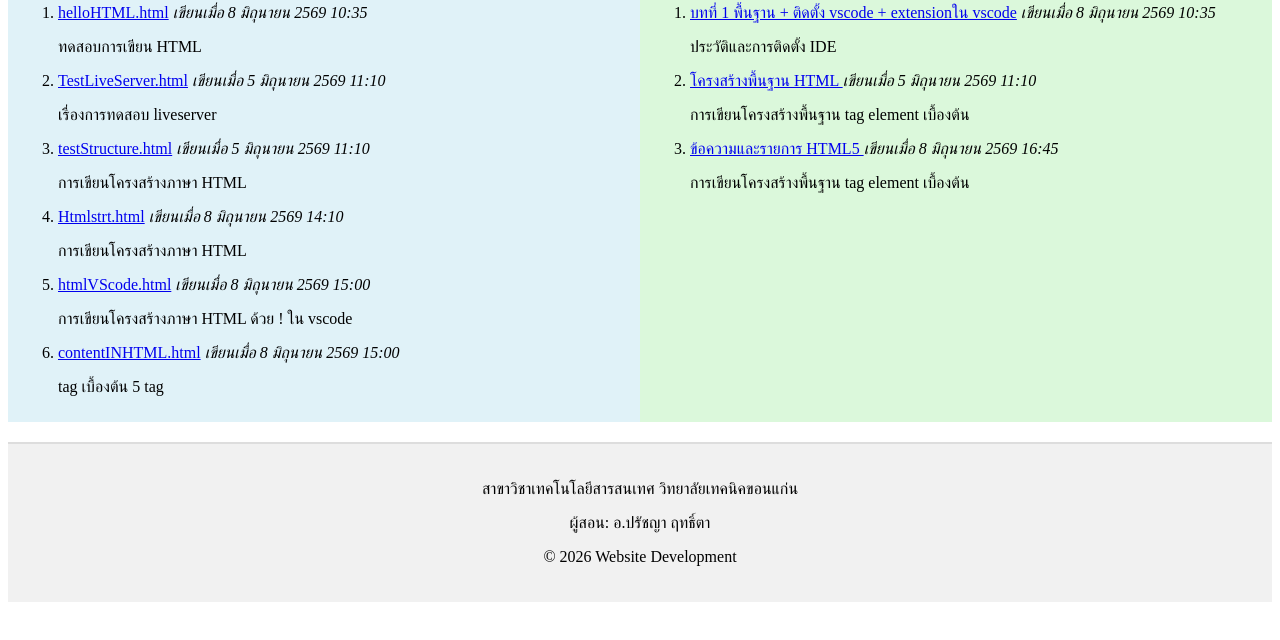
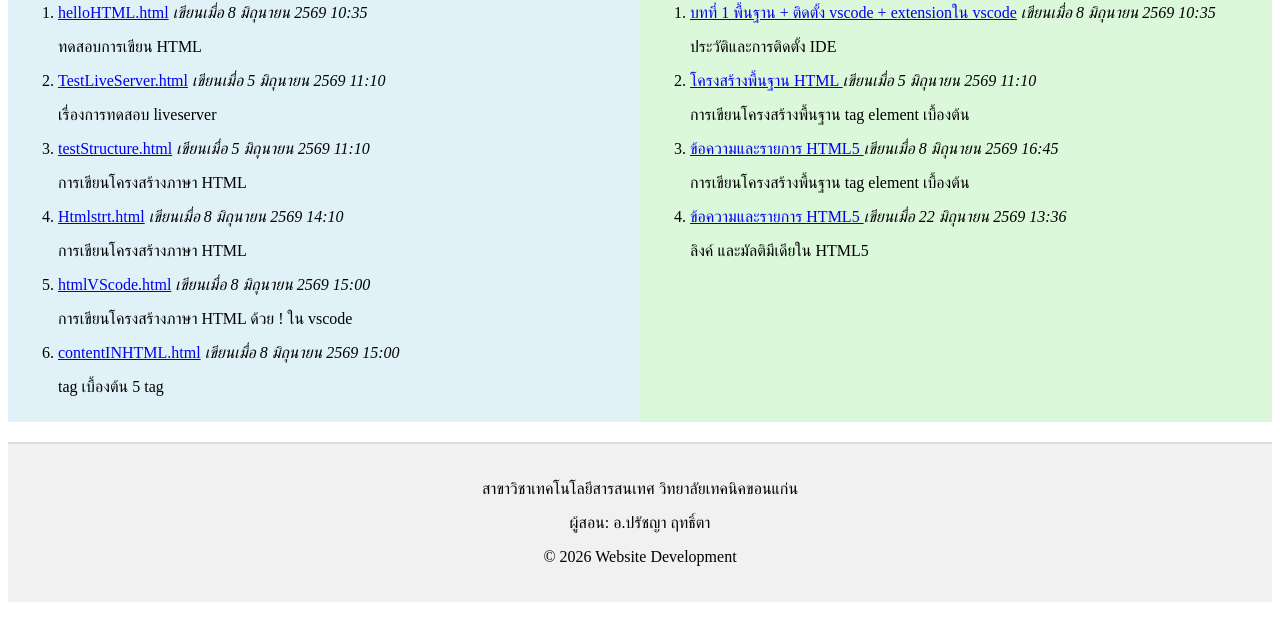
Before and after one commit to pratchayari/htmlCode1-2027, a plain HTML site: page index.html in a window 1280 px wide. Shown: the part 112-752 px from the top of the page. Drawn offline with Linux system fonts and the light colour scheme; a web font is replaced by a local one.

Commit message:
เพิ่มสไลด์บทที่ 4

```diff
--- a/index.html
+++ b/index.html
@@ -82,6 +82,12 @@
             </li>
             <p>การเขียนโครงสร้างพื้นฐาน tag element เบื้องต้น</p>
 
+                        <li><a href="https://canva.link/5dksdbpy7xgy53i">ข้อความและรายการ HTML5 </a>
+                <time datetime="2026-22-05T16:45:21"> <i>เขียนเมื่อ
+                    22 มิถุนายน 2569 13:36</i>
+                </time>
+            </li>
+            <p>ลิงค์ และมัลติมีเดียใน HTML5</p>
 
             <p></p>
         </ol>
```
